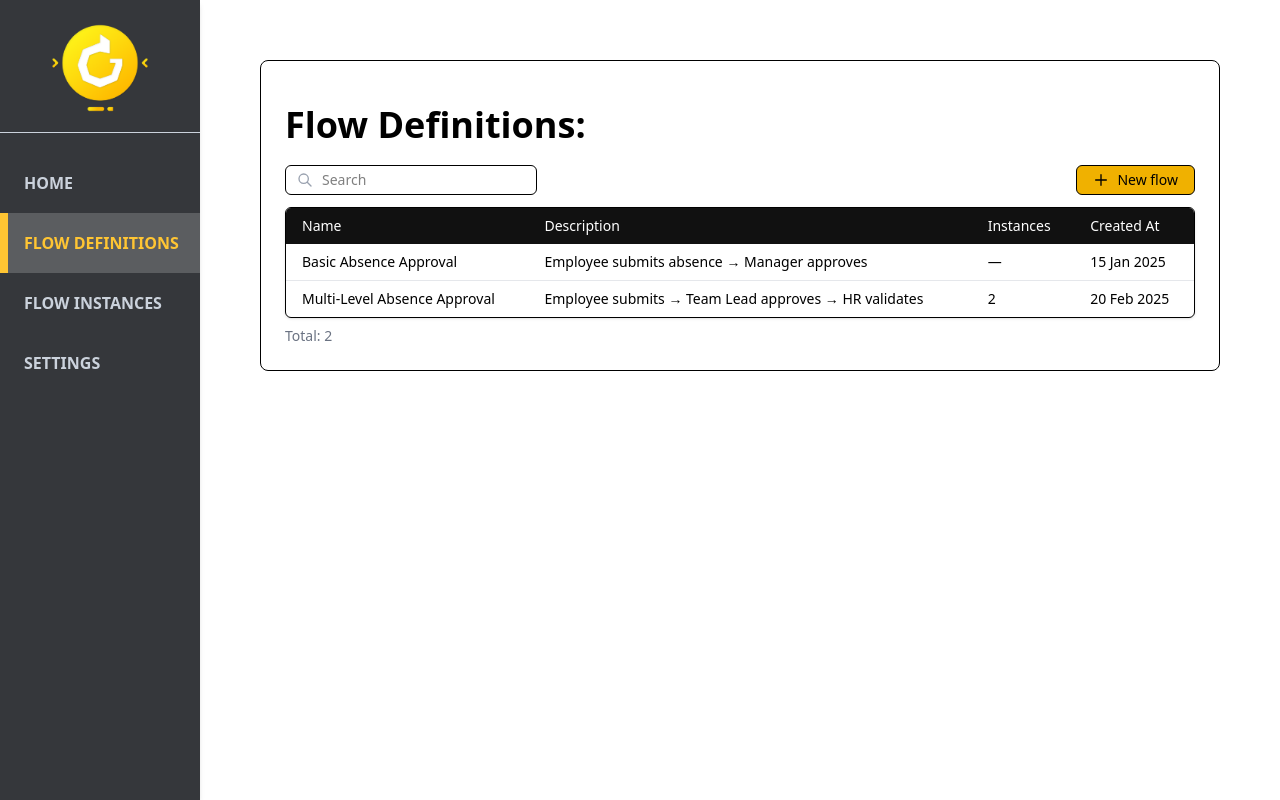
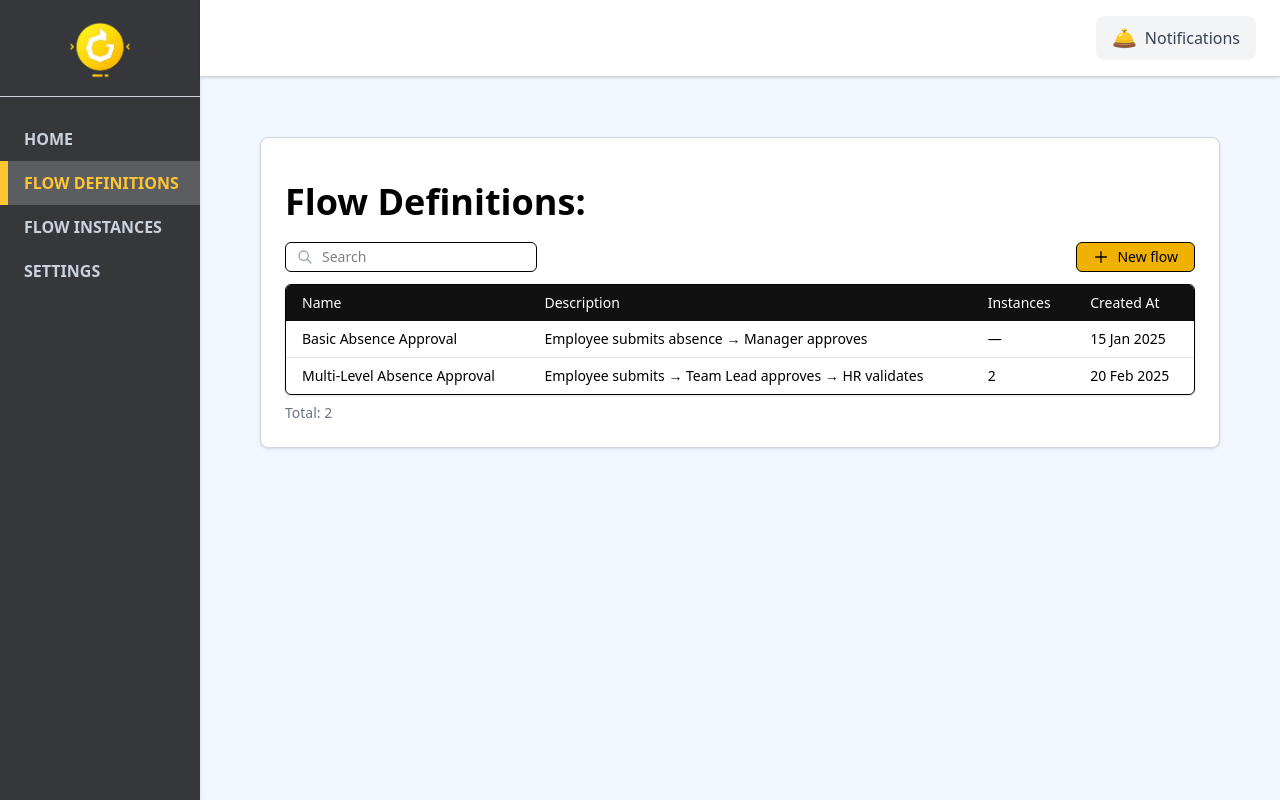
Before and after one commit to ZakariaShahruri/buildbase-dynamic-flow-engine, a Vue app: page /flow-definitions in a window 1280 px wide. Built offline with nearby package versions, Linux system fonts and the light colour scheme.

Commit message:
Feat: Add header component

```diff
--- a/src/App.vue
+++ b/src/App.vue
@@ -1,15 +1,19 @@
 <script setup lang="ts">
 import SideBar from "./components/SideBar.vue";
+import Header from "./components/Header.vue";
 </script>
 
 <template>
-  <main class="flex">
-    <div>
-      <SideBar />
-    </div>
-    <div class="w-full flex justify-center">
-      <div class="w-full p-5 m-5 rounded-xl flex">
-        <router-view />
+  <main class="flex min-h-screen bg-[var(--color-mainbg)]">
+    <SideBar />
+    <div class="flex flex-1 flex-col">
+      <div class="sticky top-0">
+        <Header />
+      </div>
+      <div class="flex-1 flex justify-center">
+        <div class="w-full p-5 m-5 rounded-xl">
+          <router-view />
+        </div>
       </div>
     </div>
   </main>
--- a/src/components/FlowDetails.vue
+++ b/src/components/FlowDetails.vue
@@ -80,7 +80,7 @@ const formatInstances = (flowInstances: FlowInstance[]) => {
 
 <template>
   <div class="w-full rounded-md p-5">
-    <div class="rounded-lg border bg-white p-6">
+    <div class="rounded-lg border bg-white p-6 border-gray-300 shadow-sm">
       <h1 class="font-extrabold text-4xl py-5">
         {{ isDefinition ? "Flow Definitions: " : "Flow Instances: " }}
       </h1>
--- /dev/null
+++ b/src/components/Header.vue
@@ -0,0 +1,27 @@
+<script setup lang="ts">
+import { ref } from "vue";
+
+import NotificationModal from "../components/NotificationModal.vue";
+
+const notifModal = ref<InstanceType<typeof NotificationModal>>();
+
+const openModal = () => {
+  notifModal.value?.openModal();
+};
+</script>
+
+<template>
+  <NotificationModal ref="notifModal" />
+
+  <header
+    class="w-full bg-white border-b border-gray-300 px-6 py-4 flex items-center justify-end shadow-sm"
+  >
+    <button
+      @click="openModal"
+      class="flex items-center gap-2 bg-gray-100 hover:bg-gray-200 text-gray-700 px-4 py-2 rounded-lg transition-colors"
+    >
+      <span class="text-xl">🛎</span>
+      <span class="font-medium">Notifications</span>
+    </button>
+  </header>
+</template>
--- a/src/components/NotificationBar.vue
+++ b/src/components/NotificationBar.vue
@@ -1,5 +1,33 @@
+<script setup lang="ts">
+import { useToast } from "vue-toastification";
+import { useNotificationStore } from "../stores/NotificationStore";
+
+const toast = useToast();
+const { addNotification } = useNotificationStore();
+
+const notifySuccess = () => {
+  const msg = "Operation completed successfully!";
+  toast.success(msg);
+  addNotification(msg, "success");
+};
+
+const notifyError = () => {
+  const msg = "Something went wrong!";
+  toast.error(msg);
+  addNotification(msg, "error");
+};
+
+const notifyInfo = () => {
+  const msg = "This is an informational message.";
+  toast.info(msg);
+  addNotification(msg, "info");
+};
+</script>
+
 <template>
-  <div class="fixed top-1/2 right-4 -translate-y-1/2 flex flex-col gap-2 z-[9999]">
+  <div
+    class="fixed top-1/2 right-4 -translate-y-1/2 flex flex-col gap-2 z-[9999]"
+  >
     <button
       @click="notifySuccess"
       class="bg-blue-500 hover:bg-blue-600 text-white font-medium py-2 px-4 rounded-lg shadow-md transition-colors"
@@ -22,29 +50,3 @@
     </button>
   </div>
 </template>
-
-<script setup lang="ts">
-import { useToast } from 'vue-toastification'
-import { useNotificationStore } from '../stores/NotificationStore'
-
-const toast = useToast()
-const { addNotification } = useNotificationStore()
-
-const notifySuccess = () => {
-  const msg = 'Operation completed successfully!'
-  toast.success(msg)
-  addNotification(msg, 'success')
-}
-
-const notifyError = () => {
-  const msg = 'Something went wrong!'
-  toast.error(msg)
-  addNotification(msg, 'error')
-}
-
-const notifyInfo = () => {
-  const msg = 'This is an informational message.'
-  toast.info(msg)
-  addNotification(msg, 'info')
-}
-</script>
--- a/src/components/SideBar.vue
+++ b/src/components/SideBar.vue
@@ -1,13 +1,14 @@
 <script setup lang="ts">
-import { onMounted, ref } from 'vue';
-import { useRouter } from 'vue-router';
+import { onMounted, ref } from "vue";
+import { useRouter } from "vue-router";
 
 const router = useRouter();
 const activeIndex = ref<number>(0);
 const isReady = ref<boolean>(false);
-const menuItems = ['HOME', 'FLOW DEFINITIONS', 'FLOW INSTANCES', 'SETTINGS'];
-const yellowBar = 'before:content-[\'\'] before:absolute before:left-0 before:top-0 before:h-full before:w-2 before:bg-sidebarprimary';
-const paths = ['/', '/flow-definitions', '/flow-instances', '/settings'];
+const menuItems = ["HOME", "FLOW DEFINITIONS", "FLOW INSTANCES", "SETTINGS"];
+const yellowBar =
+  "before:content-[''] before:absolute before:left-0 before:top-0 before:h-full before:w-2 before:bg-sidebarprimary";
+const paths = ["/", "/flow-definitions", "/flow-instances", "/settings"];
 
 const selectOption = (index: number) => {
   activeIndex.value = index;
@@ -20,7 +21,7 @@ onMounted(async () => {
   const path = router.currentRoute.value.path;
 
   //e.g: returns "/flow-definitions" from /flow-definitions/new
-  const index = paths.indexOf(`/${path.split('/')[1]}`);
+  const index = paths.indexOf(`/${path.split("/")[1]}`);
   if (index !== -1) {
     activeIndex.value = index;
   }
@@ -29,8 +30,10 @@ onMounted(async () => {
 </script>
 
 <template>
-    <aside class="sticky h-screen w-50 inset-y-0 bg-sidebarbg py-5 shadow-md flex flex-col items-center">
-        <img src="/images/logo.png" alt="Logo" class="w-24 mx-auto block"/>
+  <aside
+    class="sticky h-screen w-50 inset-y-0 bg-sidebarbg py-5 shadow-md flex flex-col items-center"
+  >
+    <img src="/images/logo.png" alt="Logo" class="w-15 mx-auto block" />
     <hr class="text-sidebarsecondary mt-4 w-full" />
 
     <nav v-if="isReady" class="w-full">
@@ -39,8 +42,12 @@ onMounted(async () => {
           v-for="(item, index) in menuItems"
           :key="index"
           @click="selectOption(index)"
-                    class="relative px-[18px] py-[18px] pl-6 font-semibold cursor-pointer transition-colors duration-200 hover:bg-[#f5f5f533]"
-                    :class="activeIndex === index ? `${yellowBar} text-sidebarprimary bg-sidebarhighlight` : 'text-sidebarsecondary'"
+          class="relative px-[18px] py-[10px] pl-6 font-semibold cursor-pointer transition-colors duration-200 hover:bg-[#f5f5f533]"
+          :class="
+            activeIndex === index
+              ? `${yellowBar} text-sidebarprimary bg-sidebarhighlight`
+              : 'text-sidebarsecondary'
+          "
         >
           {{ item }}
         </li>
--- a/src/views/FlowDefinitionForm.vue
+++ b/src/views/FlowDefinitionForm.vue
@@ -35,12 +35,11 @@ const deleteStep = (stepId: number) => {
 const goBackToFlowDef = () => {
   router.push("/flow-definitions");
 };
-
 </script>
 
 <template>
   <div class="w-full max-w-4xl mx-auto">
-    <div class="rounded-md border bg-white p-5">
+    <div class="rounded-md border bg-white p-5 border-gray-300 shadow-sm">
       <h1 class="font-extrabold text-4xl pt-5">Create New Flow Definition</h1>
 
       <button
--- a/src/views/WelcomeGrid.vue
+++ b/src/views/WelcomeGrid.vue
@@ -1,36 +1,19 @@
 <script setup lang="ts">
-import NotificationBar from '../components/NotificationBar.vue'
-import NotificationModal from '../components/NotificationModal.vue'
-import { ref } from 'vue'
+import NotificationBar from "../components/NotificationBar.vue";
 
 const gridElements = [
   "Flow Definitions",
   "Flow Instances",
   "Diagram",
   "Something",
-]
-
-const notifModal = ref<InstanceType<typeof NotificationModal>>()
-
-const openModal = () => {
-  notifModal.value?.openModal()
-}
+];
 </script>
 
 <template>
   <NotificationBar />
 
-  <NotificationModal ref="notifModal" />
-
-  <button
-    @click="openModal"
-    class="fixed top-6 right-6 bg-gray-800 text-white px-4 py-2 rounded-lg shadow-md hover:bg-gray-700"
-  >
-    🛎 Notifications
-  </button>
-
   <div class="w-full p-5 rounded-md">
-    <div class="rounded-lg border bg-white p-6">
+    <div class="rounded-lg border border-gray-300 bg-white p-6 shadow-sm">
       <p class="font-bold text-center text-[2rem] pb-5">Welcome Manager</p>
       <div class="grid grid-cols-2 gap-4">
         <div
```
Lines whose indentation alone changed are shown as unchanged.
